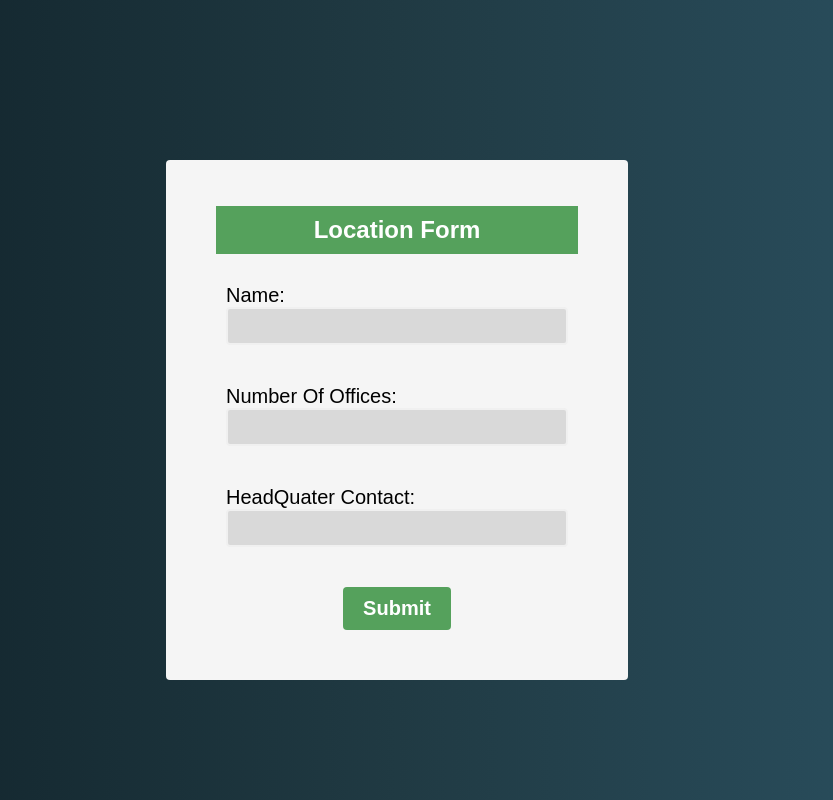
After one commit to ValantineSuh/Val-Online-Inventory-System, a Flask app: page /location in a window 1280 px wide. The commit adds this page. Shown: the whole page, without its empty margins (243-1076 px from the left). Run offline with Flask 3, Linux system fonts and the light colour scheme.

Commit message:
feature:create location  form and DB storage

```diff
--- a/app.py
+++ b/app.py
@@ -1,9 +1,59 @@
-from flask import Flask
+from flask import Flask,render_template,request,redirect
+import sqlite3
+from flask_sqlalchemy import SQLAlchemy
 
 app = Flask(__name__)
+app.config['SQLALCHEMY_DATABASE_URI'] = 'sqlite:///locations.db'
+db=SQLAlchemy(app)
+
+
+class Location(db.Model):
+    __tablename__ = "locations"
+    id=db.Column(db.Integer, primary_key=True)
+    location_name=db.Column(db.String(50))
+    number_of_offices=db.Column(db.Integer)
+    head_quater_contact=db.Column(db.Integer)
+
+    def __init__(self, location_name, number_of_offices, head_quater_contact):
+        self.location_name=location_name
+        self.number_of_offices=number_of_offices
+        self.head_quater_contact=head_quater_contact
+
+    def __repr__ (self):
+        return f"{self.location_name}, {self.number_of_offices}, {self.head_quater_contact}"
+
+# creating a decorator that creates all the tables in the sqlalchemy model before any request is done
+@app.before_request
+def create_table():
+    db.create_all()
 
 @app.route('/')
 def index():
-    return 'Online inventory system'
+    locations = Location.query.all()
+    return render_template ('index.html', locations = locations)
 
-app.run(host='0.0.0.0', port=5000)
+
+@app.route('/location', methods=['GET', 'POST'])
+def add_location_details():
+    if request.method == 'GET':
+        return render_template('location form.html')
+
+    if request.method == 'POST':
+        # Handle the form submission
+        location_name = request.form['location_name']
+        number_of_offices = request.form['number_of_offices']
+        head_quater_contact = request.form['head_quater_contact']
+        location = Location(
+            location_name=location_name,
+            number_of_offices=number_of_offices,
+            head_quater_contact=head_quater_contact
+        )
+        db.session.add(location)
+        db.session.commit()
+        return redirect('/')
+
+    # If the request method is not GET or POST, return an error response
+    return 'Method Not Allowed', 405
+
+if __name__ == '__main__':
+    app.run(host='localhost', port=8080, debug=True)
--- /dev/null
+++ b/static/style.css
@@ -0,0 +1,54 @@
+body {
+    background: linear-gradient(to right, #0f2027, #203a43, #2c5364);
+    font-family: 'Poppins', sans-serif;
+}
+
+.container {
+    width: 362px;
+    height: 460px;
+    margin: 20vh auto 0 auto;
+    padding: 30px 50px;
+    background-color: whitesmoke;
+    border-radius: 4px;
+    font-size: 20px;
+}
+
+#form h1 {
+    color: #FFFFFF;
+    text-align: center;
+    background-color: #55A15C;
+    font-size: x-large;
+    padding: 10px;
+}
+
+#form #mybtn {
+    padding: 10px 20px;
+    font-size: 1em;
+    font-weight: bold;
+    color: white;
+    background-color: #55A15C;
+    border: none;
+    border-radius: 4px;
+    margin-top: 30px;
+}
+
+.input-control {
+    display: flex;
+    flex-direction: column;
+}
+
+.input-control input {
+    border: 2px solid #f0f0f0;
+	border-radius: 4px;
+	display: block;
+	font-size: 12px;
+	padding: 10px;
+	width: 292;
+    height: 38;
+    background-color: #D9D9D9;
+}
+
+#form .input-control{
+    padding: 10px;
+    margin-top: 20px;
+}
--- /dev/null
+++ b/templates/location form.html
@@ -0,0 +1,37 @@
+<!DOCTYPE html>
+<html lang="en">
+
+<head>
+  <meta charset="UTF-8">
+  <meta name="viewport" content="width=device-width, initial-scale=1.0">
+  <title>Location Form</title>
+  <link rel="stylesheet" href="{{ url_for('static', filename='style.css') }}">
+</head>
+
+  <script src="script.js"></script>
+</body>
+<div class="container">
+    <form id="form" action="/location" method="POST">
+        <h1>Location Form</h1>
+        <div class="input-control">
+            <label for="name">Name:</label>
+            <input id="name" name="location_name" type="text">
+            <!-- <div class="error"></div> -->
+        </div>
+        <div class="input-control">
+            <label for="offices">Number Of Offices:</label>
+            <input id="offices" name="number_of_offices" type="number">
+            <!-- <div class="error"></div> -->
+        </div>
+        <div class="input-control">
+            <label for="Contact">HeadQuater Contact:</label>
+            <input id="Contact" name="head_quater_contact" type="text">
+            <!-- <div class="error"></div> -->
+        </div>
+        <center>
+            <button type="submit" id="mybtn">Submit</button>
+        </center>
+    </form>
+</div>
+</form>
+</html>
```
Also changed, not shown: templates/index.html (+23 -0 lines), instance/locations.db (added), locations.db (added), 1 other file.
